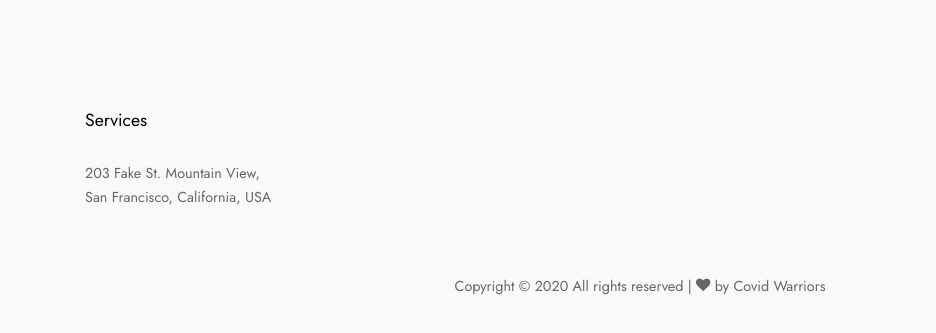
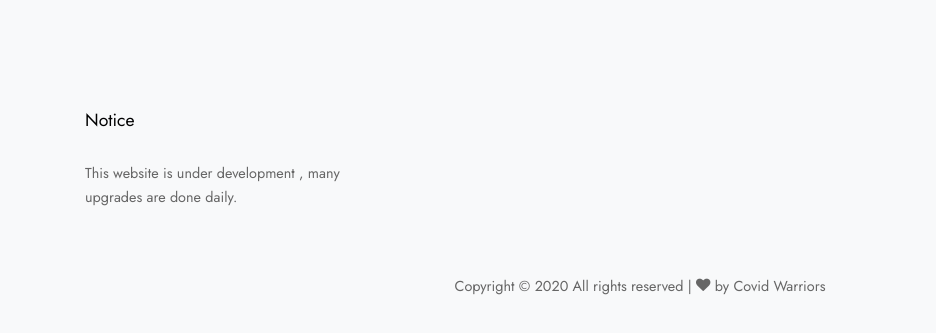
Before and after one commit to Anmolreshi/team1, a plain HTML site: page index.html in a window 1280 px wide. Shown: the part 5569-5902 px from the top of the page, 0-936 px from the left. Drawn offline with Linux system fonts and the light colour scheme; files whose address does not match are found by name.

Commit message:
Update index.html

```diff
--- a/index.html
+++ b/index.html
@@ -402,8 +402,8 @@
       <div class="container">
         <div class="row mb-5">
           <div class="col-md-3">
-            <h3 class="footer-title">Services</h3>
-            <p><span class="d-inline-block d-md-block">203 Fake St. Mountain View,</span> San Francisco, California, USA</p>
+            <h3 class="footer-title">Notice</h3>
+            <p><span class="d-inline-block d-md-block">This website is under development , many upgrades are done daily.</p>
           </div>
           <div class="col-md-5 mx-auto">
             <div class="row">
```
